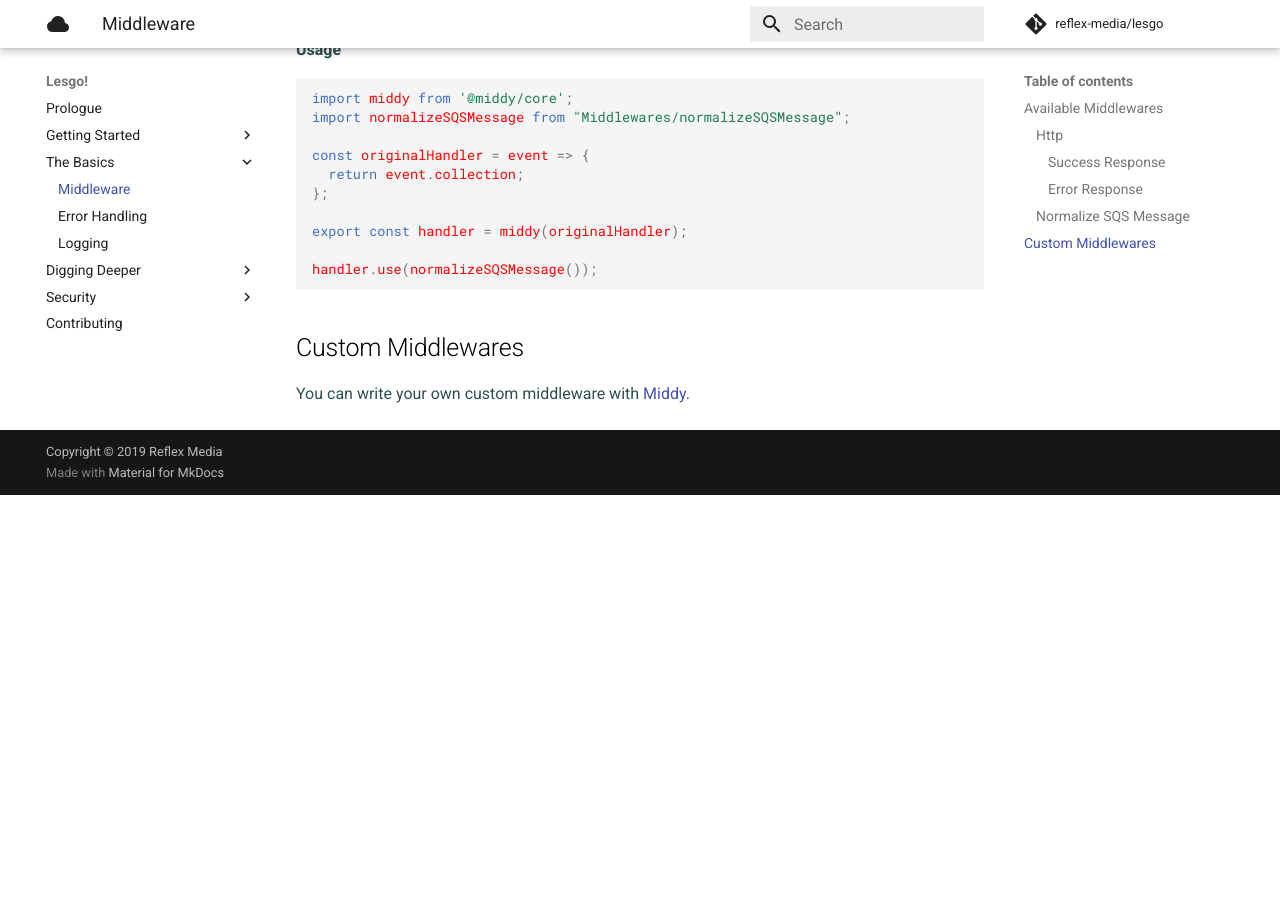
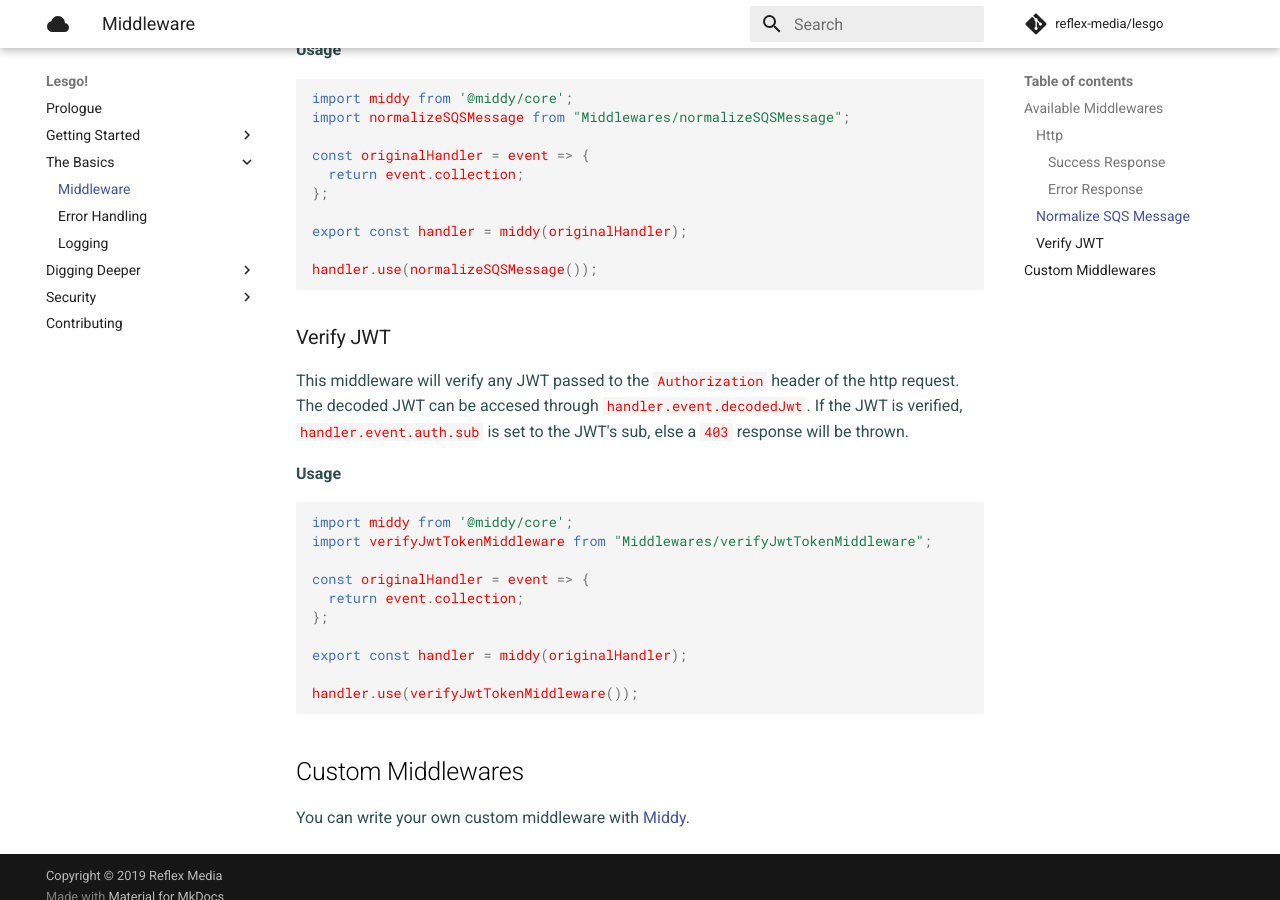
Before and after one commit to reflex-media/lesgo-docs, an MkDocs documentation site: the page built from docs/basics/middleware.md, in a window 1280 px wide and 900 px high, scrolled down 1759 px. Built offline with MkDocs 1.6.1 and Material for MkDocs 9.7.7, drawn with Linux system fonts in a browser that asks for light colours; comment, search, counter and statistics services are not loaded; the version menu is left out; before the commit the page ends 2254 px from its top, so only the background shows below that; some of the changed text lies outside the part shown.

Commit message:
Add JWT verification middleware

````diff
--- a/docs/basics/middleware.md
+++ b/docs/basics/middleware.md
@@ -85,6 +85,25 @@ export const handler = middy(originalHandler);
 handler.use(normalizeSQSMessage());
 ```
 
+### Verify JWT
+
+This middleware will verify any JWT passed to the `Authorization` header of the http request. The decoded JWT can be accesed through `handler.event.decodedJwt`. If the JWT is verified, `handler.event.auth.sub` is set to the JWT's sub, else a `403` response will be thrown.
+
+**Usage**
+
+```js
+import middy from '@middy/core';
+import verifyJwtTokenMiddleware from "Middlewares/verifyJwtTokenMiddleware";
+
+const originalHandler = event => {
+  return event.collection;
+};
+
+export const handler = middy(originalHandler);
+
+handler.use(verifyJwtTokenMiddleware());
+```
+
 ## Custom Middlewares
 
 You can write your own custom middleware with [Middy](https://www.npmjs.com/package/middy#writing-a-middleware).
````
Also changed, not shown: other parts of docs/basics/middleware.md (+1 -1 lines).
